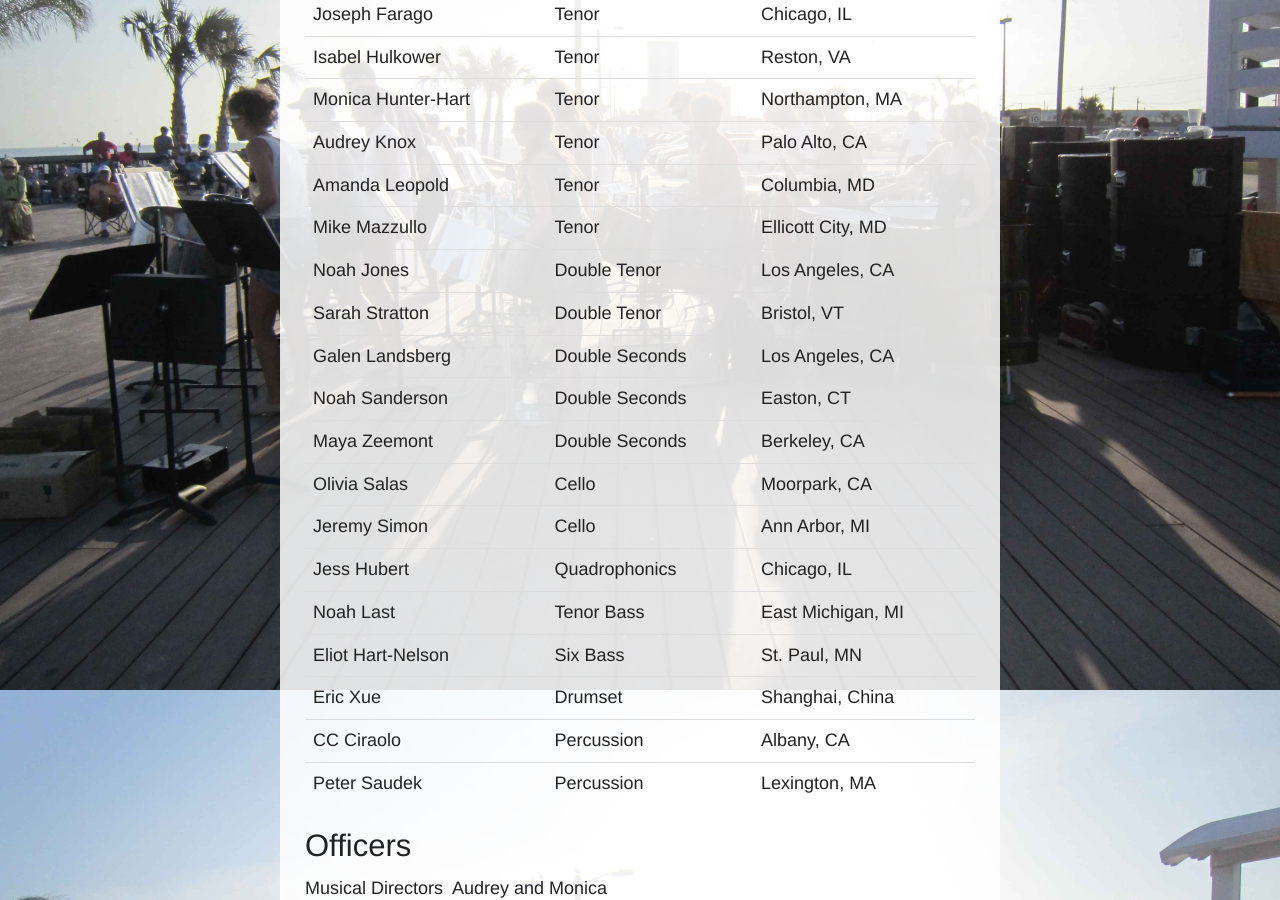
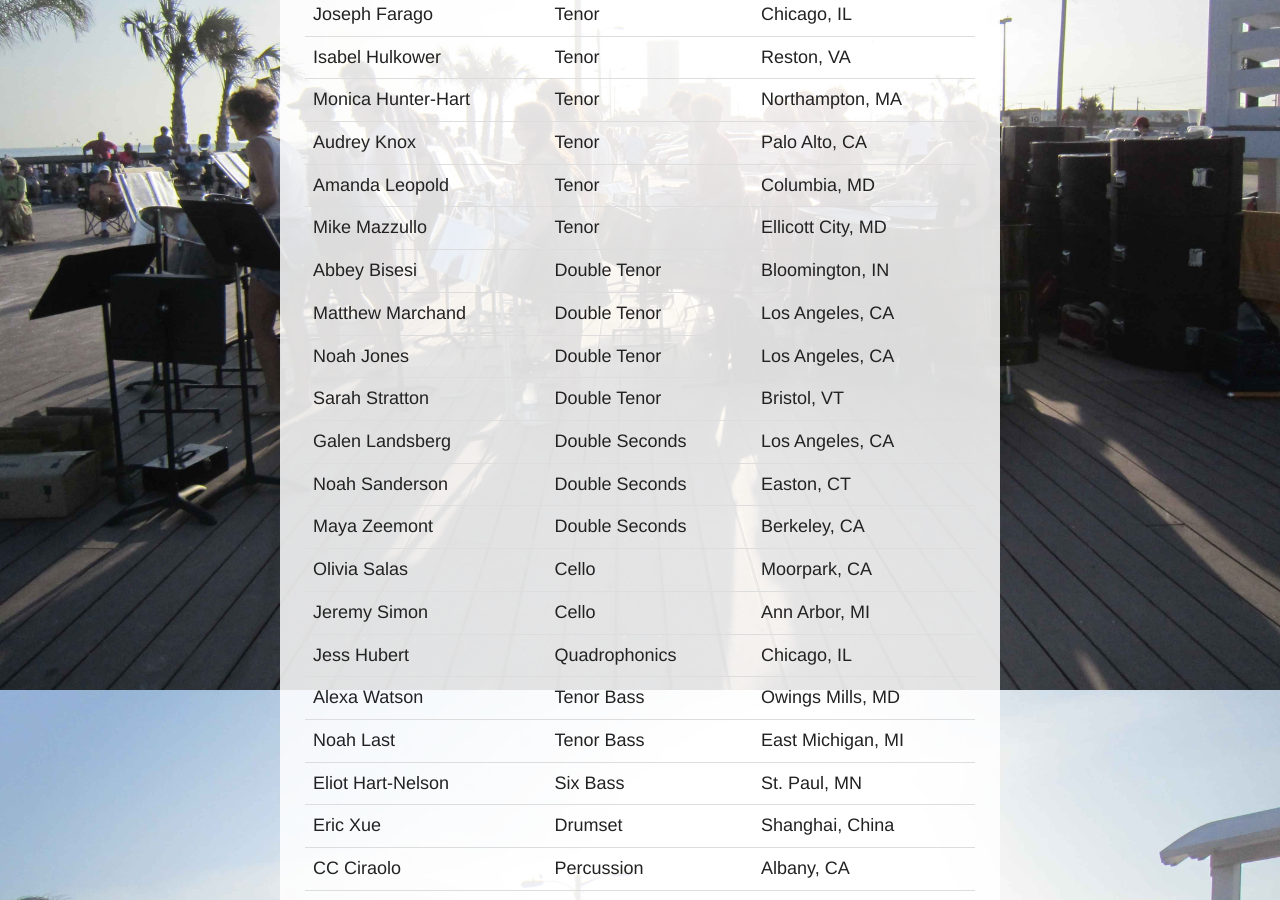
Before and after one commit to oberlinsteel/oberlinsteel.github.io, a Jekyll site: the page built from band/index.md, in a window 1280 px wide and 900 px high, scrolled down 322 px. Built offline with Jekyll 4.4.1, drawn with Linux system fonts in a browser that asks for light colours; Markdown is read by kramdown in place of the engine named in the settings.

Commit message:
Update band.yaml

```diff
--- a/_data/band.yaml
+++ b/_data/band.yaml
@@ -20,6 +20,12 @@ members:
 - name: Mike Mazzullo
   instrument: Tenor
   hometown: Ellicott City, MD
+- name: Abbey Bisesi
+  instrument: Double Tenor
+  hometown: Bloomington, IN
+- name: Matthew Marchand
+  instrument: Double Tenor
+  hometown: Los Angeles, CA
 - name: Noah Jones
   instrument: Double Tenor
   hometown: Los Angeles, CA
@@ -44,6 +50,9 @@ members:
 - name: Jess Hubert
   instrument: Quadrophonics
   hometown: Chicago, IL
+- name: Alexa Watson
+  instrument: Tenor Bass
+  hometown: Owings Mills, MD
 - name: Noah Last
   instrument: Tenor Bass
   hometown: East Michigan, MI
```
